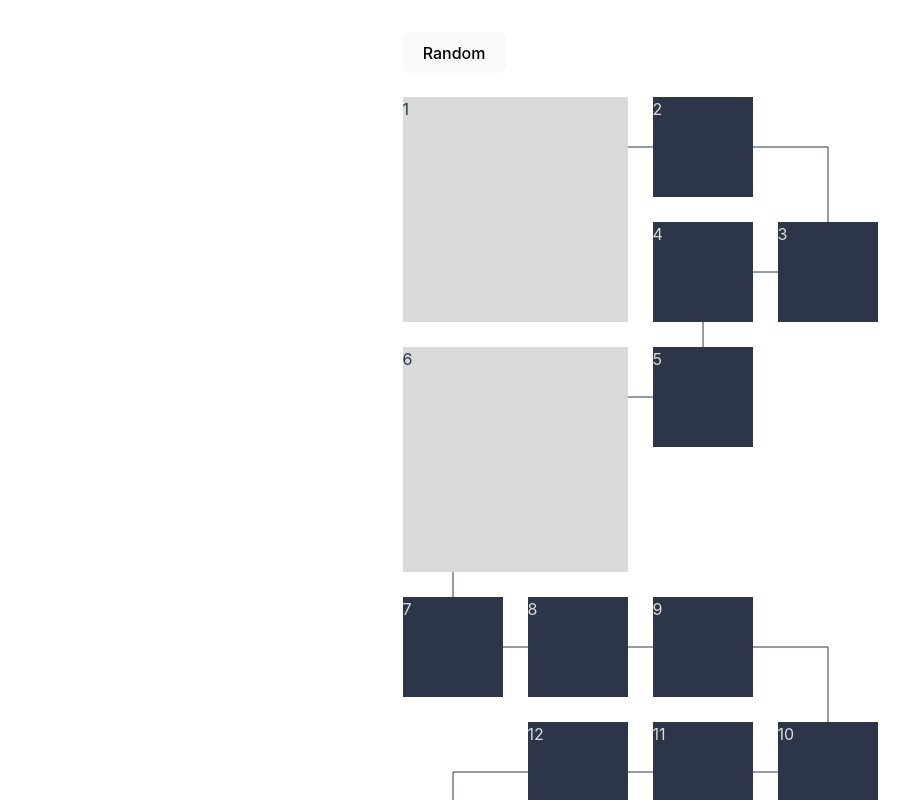
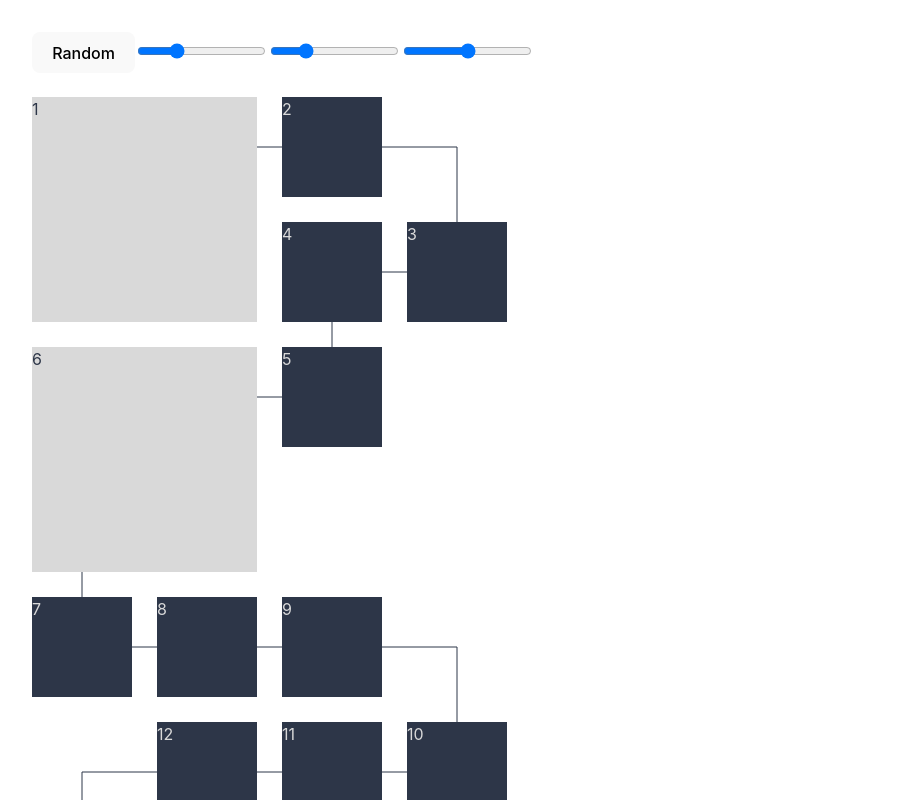
Before and after one commit to noway/tedx-auckland-events-layout, a React (Vite) app: page / in a window 1280 px wide. Shown: the top 800 px of the page, without its empty margins (0-909 px from the left). Built offline with nearby package versions, Linux system fonts and the light colour scheme.

Commit message:
add configurable cellSize/columns/gap

```diff
--- a/src/App.css
+++ b/src/App.css
@@ -1,6 +1,6 @@
 #root {
-  max-width: 1280px;
-  margin: 0 auto;
+  /* max-width: 1280px;
+  margin: 0 auto; */
   padding: 2rem;
 }
 
--- a/src/App.tsx
+++ b/src/App.tsx
@@ -31,15 +31,24 @@ function generateItems() {
 export default function App() {
   const [items, setItems] = useState(defaultItems);
   const colorScheme = useColorScheme();
+  const [cellSize, setCellSize] = useState(100);
+  const [columns, setColumns] = useState(4);
+  const [gap, setGap] = useState(25);
 
   return (
     <div>
       <button onClick={() => setItems(generateItems())}>Random</button>
+      <input type="range" min={20} max={300} value={cellSize} onChange={(e) => setCellSize(Number(e.target.value))}/>
+      <input type="range" min={2} max={10} value={columns} onChange={(e) => setColumns(Number(e.target.value))}/>
+      <input type="range" min={0} max={50} value={gap} onChange={(e) => setGap(Number(e.target.value))}/>
       <br />
       <br />
       <EventsSnakeGrid
         items={items}
         lineColor={colorScheme === "dark" ? "#D9D9D9" : "#2D3648"}
+        cellSize={cellSize}
+        columns={columns}
+        gap={gap}
       />
     </div>
   );
--- a/src/index.css
+++ b/src/index.css
@@ -18,7 +18,7 @@
 body {
   margin: 0;
   display: flex;
-  place-items: center;
+  /* place-items: center; */
   min-width: 320px;
   min-height: 100vh;
 }
```
